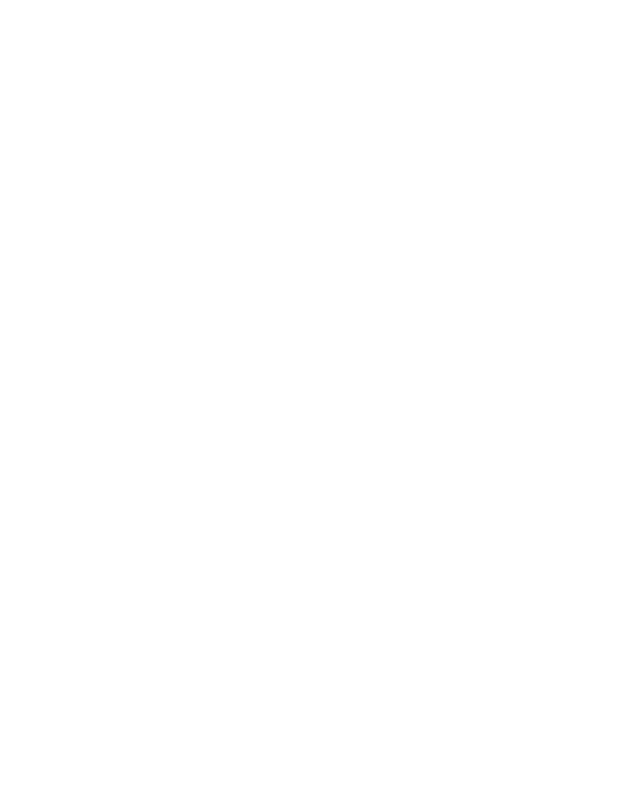
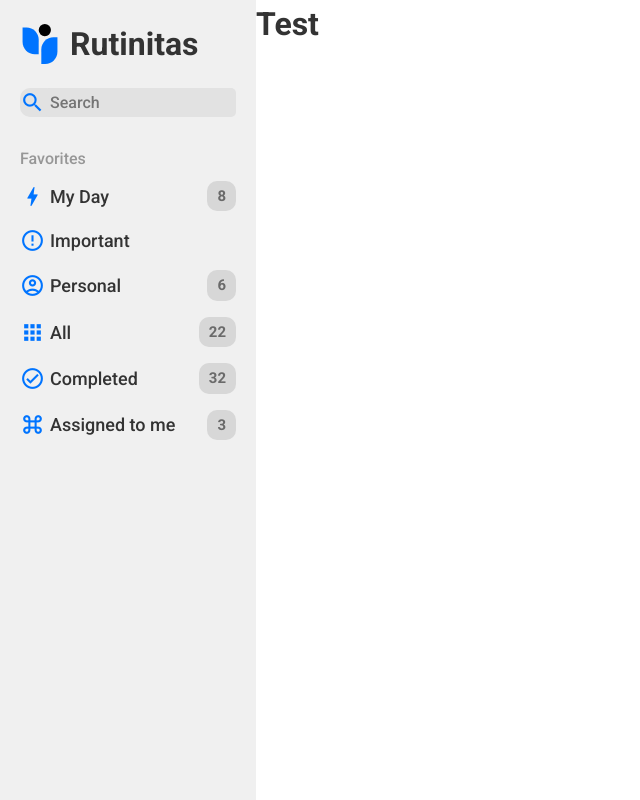
Before and after one commit to jpablico/TodoList, a website built with webpack: page dist/index.html in a window 1280 px wide. Shown: the whole page, without its empty margins (0-640 px from the left). Built offline with nearby package versions, Linux system fonts and the light colour scheme.

Commit message:
HTML layout

```diff
--- a/src/style.scss
+++ b/src/style.scss
@@ -1,4 +1,5 @@
 $background-color: #f0f0f0;
+$accent-color: #0074FF;
 $primary-font: 'Roboto', sans-serif;
 
 
@@ -8,7 +9,8 @@
   'FILL' 0,
   'wght' 400,
   'GRAD' 0,
-  'opsz' 24;
+  'opsz' 24,
+  'COLR' $accent-color;
   font-size: 24px;
 }
 
@@ -19,6 +21,11 @@
   'GRAD' 0,
   'opsz' 24;
   font-size: 24px;
+}
+
+.material-icons-outlined {
+  color: $accent-color;
+  font-size: 25px;
 }
 
 .roboto-thin {
@@ -112,4 +119,107 @@
   box-sizing: border-box;
   margin: 0;
   padding: 0;
+  font-family: $primary-font;
 }
+
+body {
+  @include flex(row, flex-start, start);
+  background-color: $background-color;
+  color: #333;
+  font-size: 16px;
+  line-height: 1.5;
+  width: 100vw;
+}
+
+.header-container {
+  @include flex(column, space-between, start);
+  background-color: $background-color;
+  padding: 20px;
+  width: 20vw;
+
+  .logo-title-wrapper {
+    @include flex(row, flex-start, center);
+    gap: 10px;
+
+    .logoHeader {
+      width: 40px;
+      height: 40px;
+    }
+  }
+
+.search-container {
+  @include flex(row, flex-start, center);
+  background-color: #e2e2e2;
+  border-radius: 10px;
+  width: 100%;
+  margin-top: 20px;
+
+
+  .search-input {
+    width: 90%;
+    padding: 5px;
+    border: none;
+    border-radius: 5px;
+    font-size: 16px;
+    font-weight: 500;
+    color: #333;
+    background-color: #e2e2e2;
+  }
+}
+
+  .nav-container {
+    @include flex(column, space-between, start);
+    width: 100%;
+    padding: 20px 0;
+
+    .nav-title {
+      font-size: 16px;
+      font-weight: 500;
+      color: #979797;
+      margin: 10px 0;
+    }
+
+    .nav-list {
+      @include flex(column, space-between, start);
+      width: 100%;
+      gap: 16px;
+
+      .nav-item {
+        @include flex(row, space-between, center);
+        width: 100%;
+        flex: 1;
+        gap: 5px;
+
+        .nav-link {
+          @include flex(row, flex-start, center);
+          gap: 5px;
+          text-decoration: none;
+          color: #333;
+          font-size: 18px;
+          font-weight: 500;
+          transition: color 0.3s ease;
+
+          &:hover {
+            color: #f00;
+          }
+        }
+
+        .task-amount {
+          background-color: #d7d7d7;
+          font-size: 18px;
+          font-weight: 400;
+          color: #6a6a6a;
+          padding: 4px 10px;
+          border-radius: 10px;
+        }
+      }
+    }
+  }
+}
+
+.main-container {
+  background-color: rgb(255, 255, 255);
+  flex: 1;
+  width: 100%;
+  height: 100vh;
+}
```
Also changed, not shown: dist/index.html, dist/main.css, dist/main.js, src/assets/RLogo.svg (added), src/scripts/home.js (deleted), src/scripts/index.js (line endings or trailing spaces).
